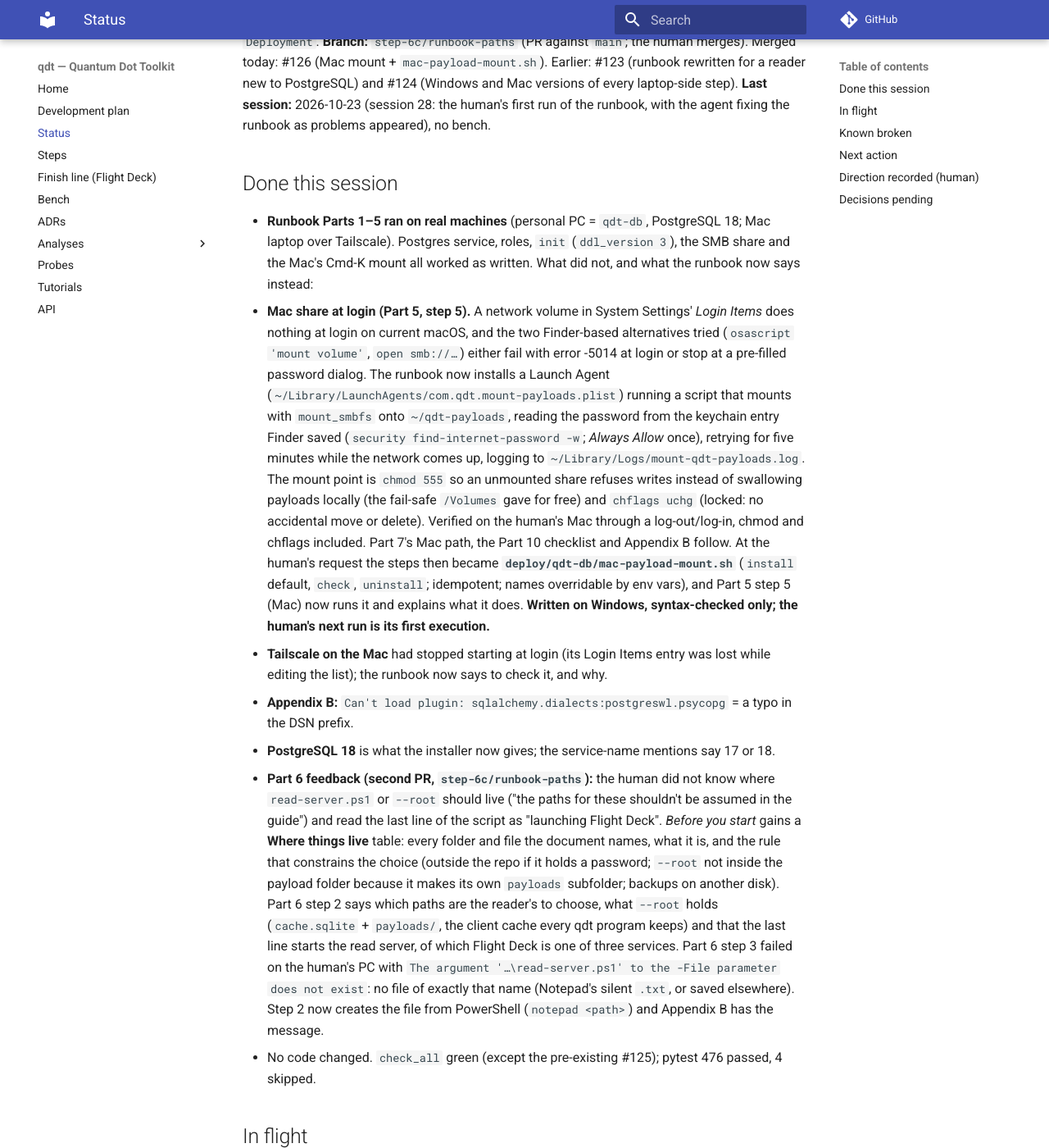
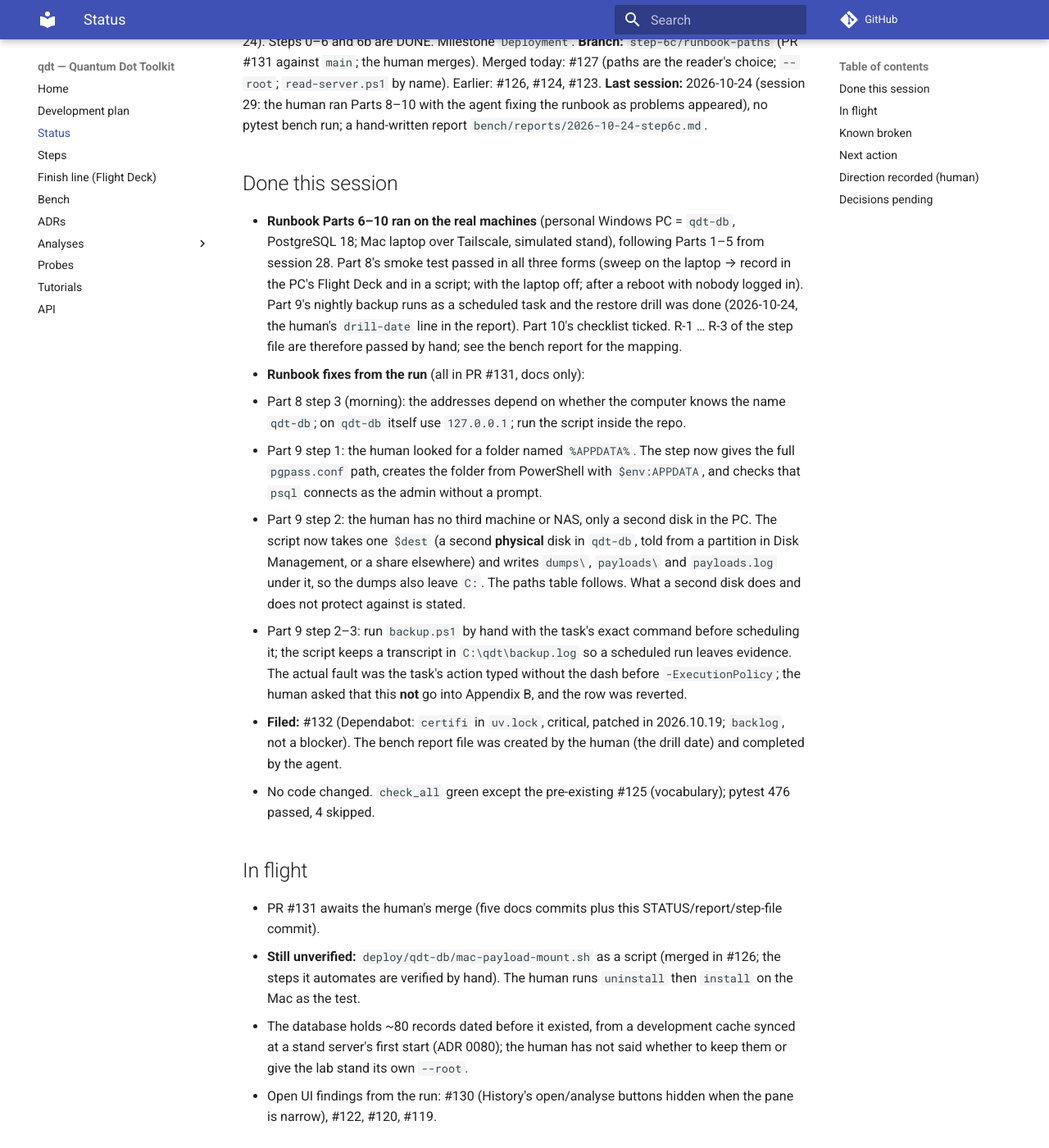
Before and after one commit to CowboyQuantum/qdt, an MkDocs documentation site: the page built from docs/STATUS.md, in a window 1280 px wide and 1400 px high, scrolled down 337 px. Shown: the whole window at 82% size. Built offline with MkDocs 1.6.1 and Material for MkDocs 9.7.7, drawn with Linux system fonts in a browser that asks for light colours; comment, search, counter and statistics services are not loaded; some of the changed text lies outside the part shown.

Commit message:
docs(status): the qdt-db runbook ran end to end (Parts 1-10) on the human's machines; bench report for 2026-10-24
Co-Authored-By: Claude Fable 5.1 <noreply@anthropic.com>

```diff
--- a/docs/STATUS.md
+++ b/docs/STATUS.md
@@ -5,78 +5,68 @@
 > The backlog is not here: it is GitHub issues and milestones (ADR 0071).
 
 **Current step:** **6c — Lab deployment** (`docs/steps/06c-lab-deployment.md`), IN PROGRESS: goal 1's first
-slice is in L0 (deliverables 2 code half, 3, 4; PR #121 merged); the `qdt-db` runbook (deliverable 1) is
-being run for the first time on the human's personal Windows PC and Mac laptop — Parts 1–5 done, Part 6
-onward not yet. Steps 0–6 and 6b are DONE. Milestone `Deployment`.
-**Branch:** `step-6c/runbook-paths` (PR against `main`; the human merges). Merged today: #126 (Mac mount
-+ `mac-payload-mount.sh`). Earlier: #123 (runbook rewritten for a reader new to PostgreSQL) and #124
-(Windows and Mac versions of every laptop-side step).
-**Last session:** 2026-10-23 (session 28: the human's first run of the runbook, with the agent fixing the
-runbook as problems appeared), no bench.
+slice is in L0 (deliverables 2 code half, 3, 4; PR #121 merged), and **the `qdt-db` runbook (deliverable 1)
+has now run end to end, Parts 1–10, on the human's personal PC and Mac laptop**: "the demo database
+deployment has been completed. Everything works as expected" (2026-10-24). Steps 0–6 and 6b are DONE.
+Milestone `Deployment`.
+**Branch:** `step-6c/runbook-paths` (PR #131 against `main`; the human merges). Merged today: #127 (paths
+are the reader's choice; `--root`; `read-server.ps1` by name). Earlier: #126, #124, #123.
+**Last session:** 2026-10-24 (session 29: the human ran Parts 8–10 with the agent fixing the runbook as
+problems appeared), no pytest bench run; a hand-written report `bench/reports/2026-10-24-step6c.md`.
 
 ## Done this session
-- **Runbook Parts 1–5 ran on real machines** (personal PC = `qdt-db`, PostgreSQL 18; Mac laptop over
-  Tailscale). Postgres service, roles, `init` (`ddl_version 3`), the SMB share and the Mac's Cmd-K mount all
-  worked as written. What did not, and what the runbook now says instead:
-  - **Mac share at login (Part 5, step 5).** A network volume in System Settings' *Login Items* does nothing
-    at login on current macOS, and the two Finder-based alternatives tried (`osascript 'mount volume'`,
-    `open smb://…`) either fail with error -5014 at login or stop at a pre-filled password dialog. The
-    runbook now installs a Launch Agent (`~/Library/LaunchAgents/com.qdt.mount-payloads.plist`) running a
-    script that mounts with `mount_smbfs` onto `~/qdt-payloads`, reading the password from the keychain
-    entry Finder saved (`security find-internet-password -w`; *Always Allow* once), retrying for five minutes
-    while the network comes up, logging to `~/Library/Logs/mount-qdt-payloads.log`. The mount point is
-    `chmod 555` so an unmounted share refuses writes instead of swallowing payloads locally (the fail-safe
-    `/Volumes` gave for free) and `chflags uchg` (locked: no accidental move or delete). Verified on the
-    human's Mac through a log-out/log-in, chmod and chflags included. Part 7's Mac path, the Part 10
-    checklist and Appendix B follow. At the human's request the steps then became
-    **`deploy/qdt-db/mac-payload-mount.sh`** (`install` default, `check`, `uninstall`; idempotent; names
-    overridable by env vars), and Part 5 step 5 (Mac) now runs it and explains what it does. **Written on
-    Windows, syntax-checked only; the human's next run is its first execution.**
-  - **Tailscale on the Mac** had stopped starting at login (its Login Items entry was lost while editing the
-    list); the runbook now says to check it, and why.
-  - **Appendix B:** `Can't load plugin: sqlalchemy.dialects:postgreswl.psycopg` = a typo in the DSN prefix.
-  - **PostgreSQL 18** is what the installer now gives; the service-name mentions say 17 or 18.
-- **Part 6 feedback (second PR, `step-6c/runbook-paths`):** the human did not know where
-  `read-server.ps1` or `--root` should live ("the paths for these shouldn't be assumed in the guide") and
-  read the last line of the script as "launching Flight Deck". *Before you start* gains a **Where things
-  live** table: every folder and file the document names, what it is, and the rule that constrains the
-  choice (outside the repo if it holds a password; `--root` not inside the payload folder because it makes
-  its own `payloads` subfolder; backups on another disk). Part 6 step 2 says which paths are the reader's
-  to choose, what `--root` holds (`cache.sqlite` + `payloads/`, the client cache every qdt program keeps)
-  and that the last line starts the read server, of which Flight Deck is one of three services.
-  Part 6 step 3 failed on the human's PC with `The argument '…\read-server.ps1' to the -File parameter
-  does not exist`: no file of exactly that name (Notepad's silent `.txt`, or saved elsewhere). Step 2 now
-  creates the file from PowerShell (`notepad <path>`) and Appendix B has the message.
-- No code changed. `check_all` green (except the pre-existing #125); pytest 476 passed, 4 skipped.
+- **Runbook Parts 6–10 ran on the real machines** (personal Windows PC = `qdt-db`, PostgreSQL 18; Mac laptop
+  over Tailscale, simulated stand), following Parts 1–5 from session 28. Part 8's smoke test passed in all
+  three forms (sweep on the laptop → record in the PC's Flight Deck and in a script; with the laptop off;
+  after a reboot with nobody logged in). Part 9's nightly backup runs as a scheduled task and the restore
+  drill was done (2026-10-24, the human's `drill-date` line in the report). Part 10's checklist ticked.
+  R-1 … R-3 of the step file are therefore passed by hand; see the bench report for the mapping.
+- **Runbook fixes from the run** (all in PR #131, docs only):
+  - Part 8 step 3 (morning): the addresses depend on whether the computer knows the name `qdt-db`; on
+    `qdt-db` itself use `127.0.0.1`; run the script inside the repo.
+  - Part 9 step 1: the human looked for a folder named `%APPDATA%`. The step now gives the full
+    `pgpass.conf` path, creates the folder from PowerShell with `$env:APPDATA`, and checks that `psql`
+    connects as the admin without a prompt.
+  - Part 9 step 2: the human has no third machine or NAS, only a second disk in the PC. The script now takes
+    one `$dest` (a second **physical** disk in `qdt-db`, told from a partition in Disk Management, or a share
+    elsewhere) and writes `dumps\`, `payloads\` and `payloads.log` under it, so the dumps also leave `C:`.
+    The paths table follows. What a second disk does and does not protect against is stated.
+  - Part 9 step 2–3: run `backup.ps1` by hand with the task's exact command before scheduling it; the
+    script keeps a transcript in `C:\qdt\backup.log` so a scheduled run leaves evidence. The actual fault was
+    the task's action typed without the dash before `-ExecutionPolicy`; the human asked that this **not**
+    go into Appendix B, and the row was reverted.
+- **Filed:** #132 (Dependabot: `certifi` in `uv.lock`, critical, patched in 2026.10.19; `backlog`, not a
+  blocker). The bench report file was created by the human (the drill date) and completed by the agent.
+- No code changed. `check_all` green except the pre-existing #125 (vocabulary); pytest 476 passed, 4 skipped.
 
 ## In flight
-- `step-6c/runbook-paths` awaits the human. **Unverified:** `mac-payload-mount.sh` itself (merged in
-  #126; the steps it automates are verified by hand). The human runs `uninstall` then `install` on the
-  Mac as the test. **Part 6 step 3 works end to end on the human's machines** (2026-10-23, ~14:40): a sweep
-  run from the Mac's Flight Deck synced to the database and the share, and the read server's Flight Deck on
-  the PC listed it in History and plotted it on *open*. Three faults on the way, all now in Appendix B:
-  reader password wrong in `read-server.ps1` (Postgres log: `password authentication failed`), a second
-  start while the first ran (`only one usage of each socket address`), and `QDT_PAYLOAD_STORE` left at the
-  example path (`FileNotFoundError` on *open*). UI finding filed: #130 (History's open/analyse buttons
-  hidden when the pane is narrow). The database also holds ~80 records dated before it existed, from a
-  development cache synced at a stand server's first start (ADR 0080); the human has not yet said whether
-  to keep them or to give the lab stand its own `--root`.
+- PR #131 awaits the human's merge (five docs commits plus this STATUS/report/step-file commit).
+- **Still unverified:** `deploy/qdt-db/mac-payload-mount.sh` as a script (merged in #126; the steps it
+  automates are verified by hand). The human runs `uninstall` then `install` on the Mac as the test.
+- The database holds ~80 records dated before it existed, from a development cache synced at a stand
+  server's first start (ADR 0080); the human has not said whether to keep them or give the lab stand its
+  own `--root`.
+- Open UI findings from the run: #130 (History's open/analyse buttons hidden when the pane is narrow),
+  #122, #120, #119.
 
 ## Known broken
 Open blockers: none (`gh issue list --label blocker`). Everything else: `gh issue list`.
 
 ## Next action
-**Human (the demo, deliverable 1 and 2's share):** continue `deploy/qdt-db/README.md` from Part 6 step 4
-(firewall rule, then step 5 the scheduled task; Part 7 is effectively done on the Mac) through (the Mac's two variables; `QDT_PAYLOAD_STORE` is now
-`$HOME/qdt-payloads`) and the Part 8 smoke test: a sweep on the laptop's Flight Deck, the record in the
-desktop's Flight Deck (no Run button) and in a script (tutorial 04's pattern). Every step that needs a
-workaround becomes an issue on `Deployment` or a runbook fix in-session, as today. Tick Part 10's
-checklist. **Agent, next session:** blockers from the demo first; otherwise deliverable 5 (the command
-token: a stand server bound off loopback refuses `POST`/`DELETE` without a bearer token from its token
-file; loopback exempt; Flight Deck sends the token it was given), with the step file's L0 rows.
-Branch `step-6c/<short-name>`.
+**Agent, next session:** deliverable 5 (the command token: a stand server bound off loopback refuses
+`POST`/`DELETE` without a bearer token from its token file; loopback exempt; Flight Deck sends the token it
+was given and hides commands on a read-only server) with the step file's L0 rows, then the scripted
+`bench/test_l1_remote_read.py` for R-1 … R-4 so the next runbook run (the lab PC) is a pytest run, not a
+hand report. Branch `step-6c/<short-name>`. Blockers from the human's machines first, if any appear.
+**Human:** merge #131; decide on the ~80 pre-deployment records; put the next restore drill in the
+calendar; the lab PC is a second run of the same runbook when its time comes (deliverable 1's last part;
+deliverable 6, the IT checklist, precedes it).
 
 ## Direction recorded (human)
+- **2026-10-24 (session 29):** ran Parts 6–10. "For the purpose of this demonstration, I don't have a third
+  workstation or NAS to serve as backup, so then the host will have to be the database PC (`qdt-db`) but on
+  a different drive." On the missing-dash fault: "there's no need to add that to the appendix." Then: "the
+  demo database deployment has been completed. Everything works as expected."
 - **2026-10-23 (session 28):** ran the runbook on the personal PC and the Mac; asked for the runbook to be
   updated with the Mac mount method "at least for macbooks"; asked whether Windows needs the same (no: the
   UNC path connects on demand with `cmdkey`'s credential and fails safely when the share is away) and
--- a/docs/steps/06c-lab-deployment.md
+++ b/docs/steps/06c-lab-deployment.md
@@ -158,8 +158,12 @@ Each closes by an ADR or by the human's decision recorded on its issue.
 - A local Postgres test run without Docker (#112): deliverable 14.
 
 ## Status
-IN PROGRESS (session 27, 2026-10-22). Goal 1 in L0: deliverable 2's code half (sync after every record and at
+IN PROGRESS (session 29, 2026-10-24). Goal 1 in L0: deliverable 2's code half (sync after every record and at
 start), 3 (`--read-only`, `GET /server`, payload GET, Flight Deck without commands, e2e), 4 (reader DSN,
-`init`, tutorial 04; payload bytes over HTTP — ADR 0081). Deliverable 1 is written (`deploy/qdt-db/README.md`,
-`roles.sql`) and awaits its first run on the human's personal PC; deliverable 2's share and the L1 rows R-1
-… R-3 wait for that machine. Deliverables 5–16 not started.
+`init`, tutorial 04; payload bytes over HTTP — ADR 0081). **Deliverable 1's rehearsal is done:** the runbook
+(`deploy/qdt-db/README.md`) ran end to end, Parts 1–10, on the human's personal PC as `qdt-db` with a Mac
+laptop as the measurement PC (2026-10-23/24), nightly dump and payload mirror to a second disk, one restore
+drill; `bench/reports/2026-10-24-step6c.md`. Deliverable 2's share is in place on that machine. R-1 … R-3
+passed by hand through the runbook's Part 8; the scripted `bench/test_l1_remote_read.py` is still to write.
+Remaining for deliverable 1: the second run of the same runbook on the lab PC (ADR 0080). Deliverables 5–16
+not started.
```
Also changed, not shown: bench/reports/2026-10-24-step6c.md (added, +47 -0 lines).
